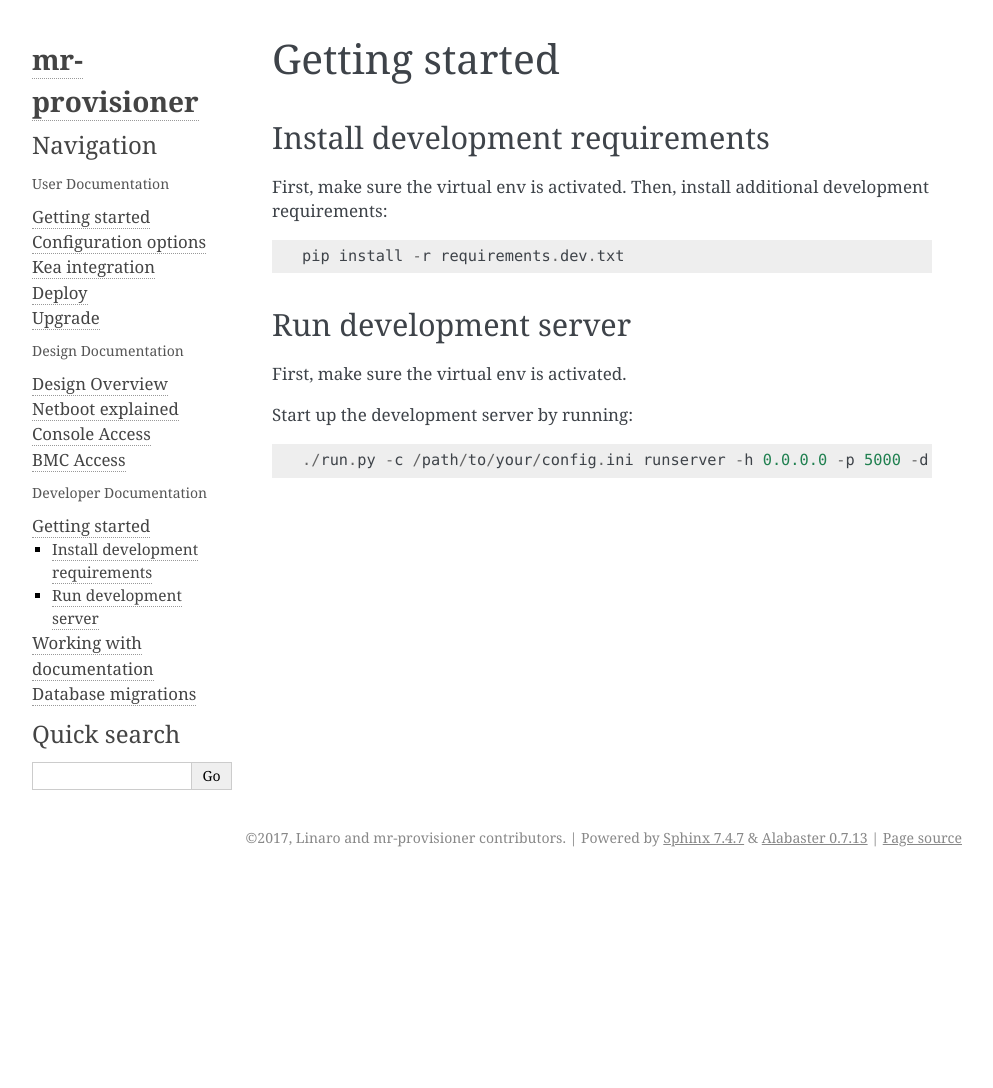
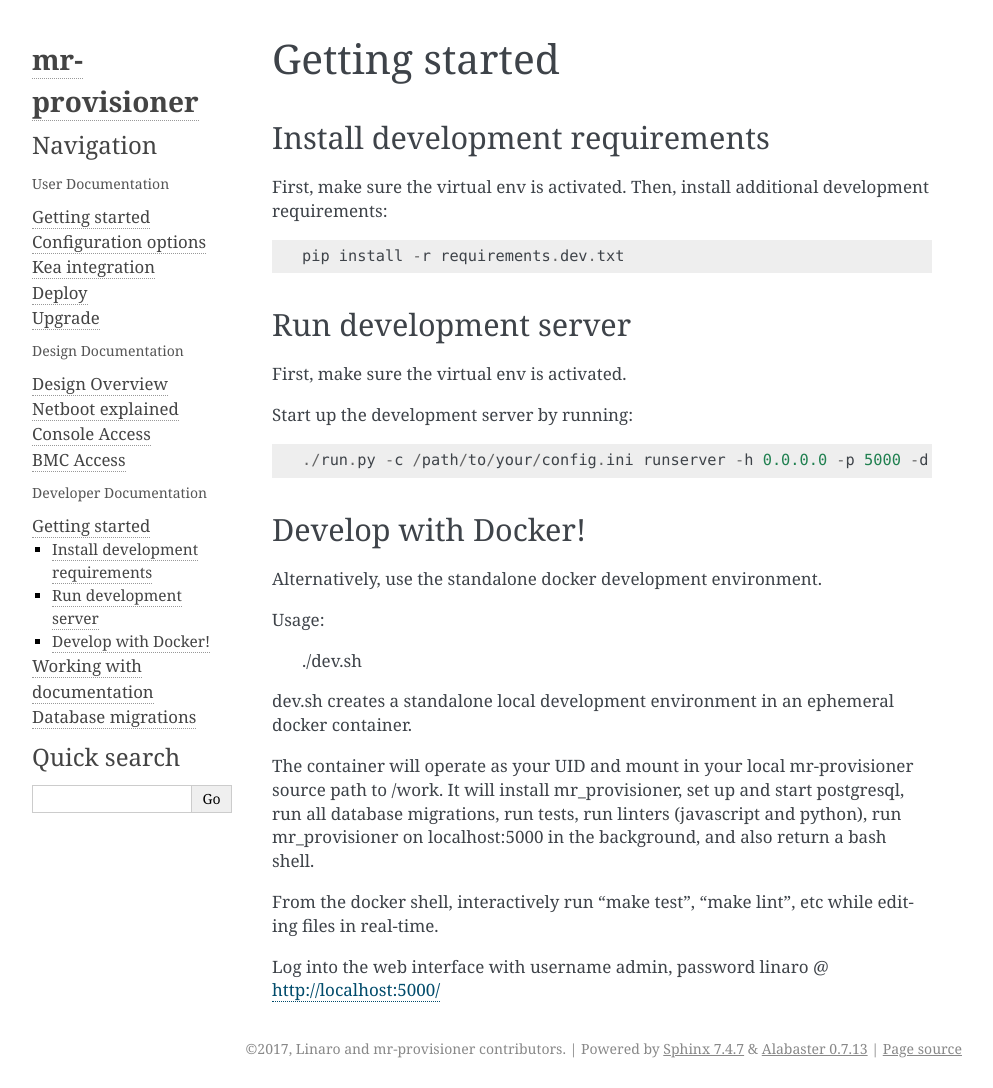
Before and after one commit to mr-provisioner/mr-provisioner, a Sphinx documentation site: the page built from docs/dev/getting_started.rst, in a window 1280 px wide. Shown: the whole page, without its empty margins (148-1141 px from the left). Built offline with Sphinx 7.4.7, drawn with Linux system fonts in a browser that asks for light colours; before the commit the page ends 900 px from its top, so only the background shows below that.

Commit message:
Basic docker-based development environment
Signed-off-by: Dan Rue <dan.rue@linaro.org>

```diff
--- a/docs/dev/getting_started.rst
+++ b/docs/dev/getting_started.rst
@@ -16,3 +16,27 @@ First, make sure the virtual env is activated.
 Start up the development server by running::
 
     ./run.py -c /path/to/your/config.ini runserver -h 0.0.0.0 -p 5000 -d -r
+
+Develop with Docker!
+--------------------
+
+Alternatively, use the standalone docker development environment.
+
+Usage:
+
+    ./dev.sh
+
+dev.sh creates a standalone local development environment in an ephemeral
+docker container.
+
+The container will operate as your UID and mount in your local mr-provisioner
+source path to /work. It will install mr_provisioner, set up and start
+postgresql, run all database migrations, run tests, run linters (javascript and
+python), run mr_provisioner on localhost:5000 in the background, and also
+return a bash shell.
+
+From the docker shell, interactively run "make test", "make lint", etc while
+editing files in real-time.
+
+Log into the web interface with username admin, password linaro @
+http://localhost:5000/
```
Also changed, not shown: 4 other files.
